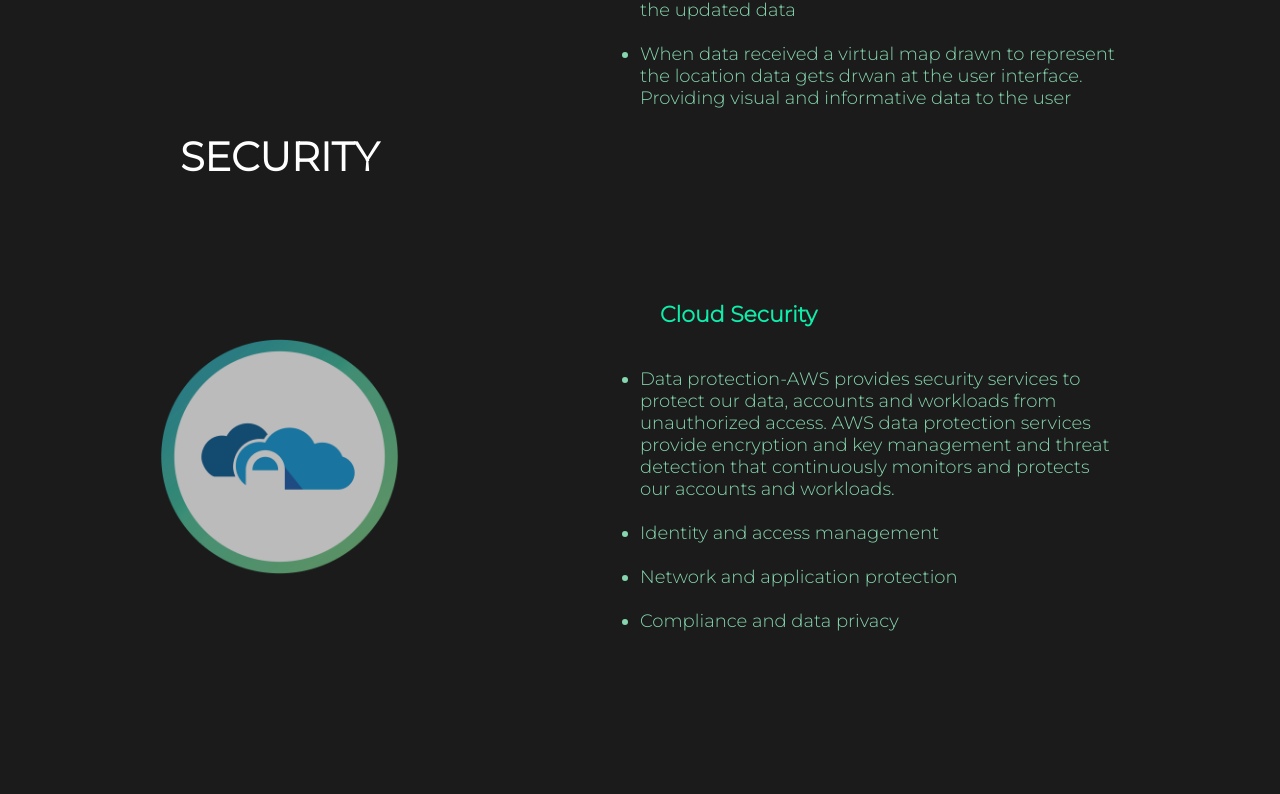
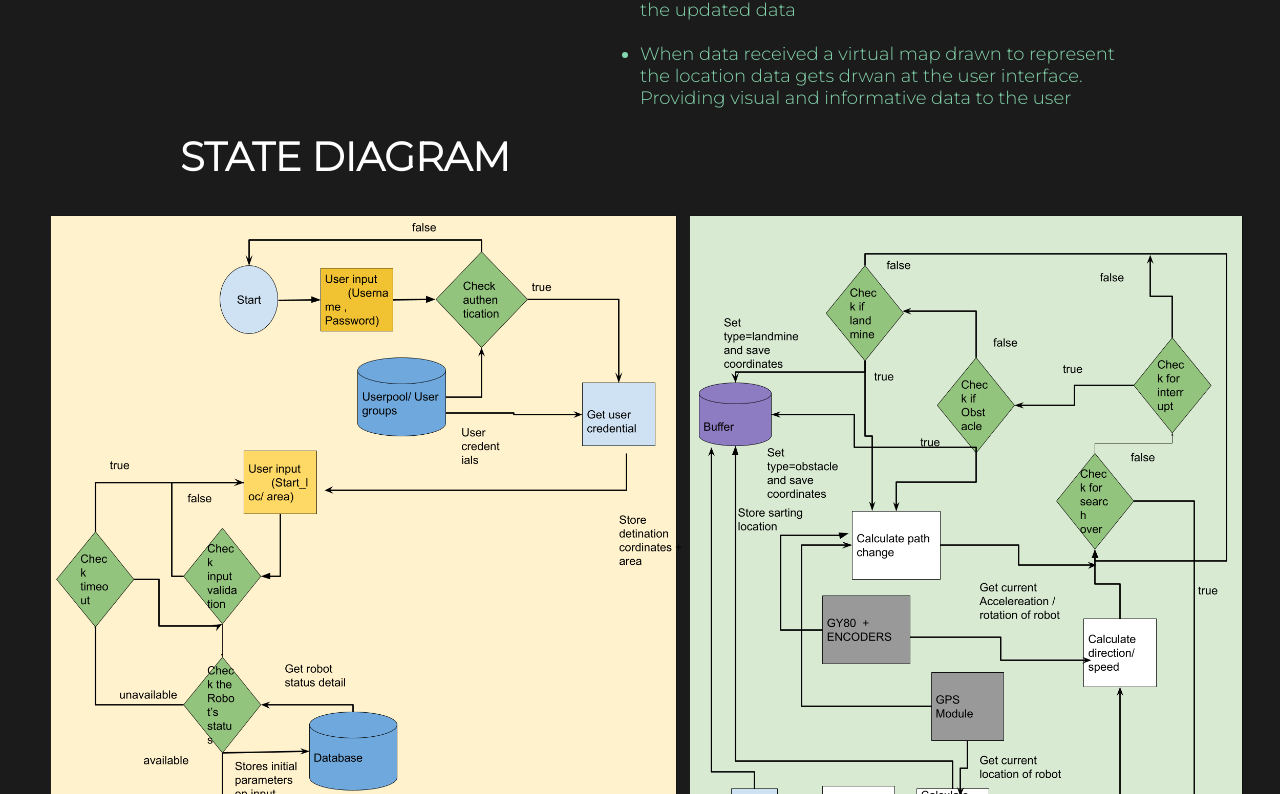
Before and after one commit to cepdnaclk/e17-3yp-Landmine-Detector, a React (Create React App) app in the folder website/: page / in a window 1280 px wide. Shown: the part 3126-3920 px from the top of the page. Built offline with nearby package versions, Linux system fonts and the light colour scheme.

Commit message:
First image of the state diagram is attached

```diff
--- a/website/src/pages/SolutionArchitecture/SolutionArchitecture.js
+++ b/website/src/pages/SolutionArchitecture/SolutionArchitecture.js
@@ -2,6 +2,9 @@ import './SolutionArchitecture.css'
 
 function SolutionArchitecture() {
     return(
+
+        <div>
+
         <div className='sol-block'>
             <h1 className='main-topic'>Solution Architecture</h1>
             <br></br>
@@ -88,7 +91,11 @@ function SolutionArchitecture() {
                     <br></br>
                     <br></br>
                     <br></br>
-                    <h1 className='sub-topic-ha'>SECURITY</h1>
+
+                    <h1 className='sub-topic-ha'>STATE DIAGRAM</h1>
+                    {/* <img alt="" src={process.env.PUBLIC_URL + '/images/state-diagram-1.png'} style={{}}/>  */}
+
+                    {/* <h1 className='sub-topic-ha'>SECURITY</h1>
                         <div className="left-sa">
                             <img alt="" src={process.env.PUBLIC_URL + '/images/Cloud_Security.png'} style={{ display: 'block', marginRight:'auto',width:'25%',opacity:'70%'}}/>
                             <ul  className='ha-text'>
@@ -119,11 +126,17 @@ function SolutionArchitecture() {
 
                             </ul>
 
-                        </div>
+                        </div> */}
 
 
                     </div>
             </div>
+
+        </div>
+        <div>
+            {/* <h1 className='sub-topic-ha' style={{color: "red"}}>SECURITY</h1> */}
+            <img alt="" src={process.env.PUBLIC_URL + '/images/state-diagram-1.png'} style={{maxWidth: '100%'}}/>
+        </div>
 
         </div>
 
```
Also changed, not shown: website/public/images/state-diagram-1.png (added).
